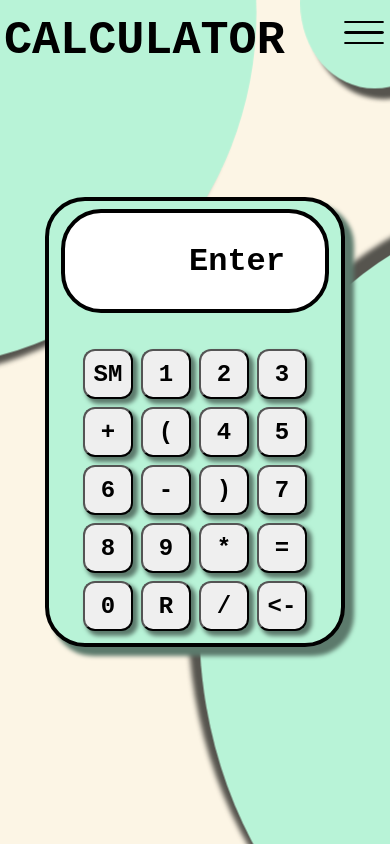
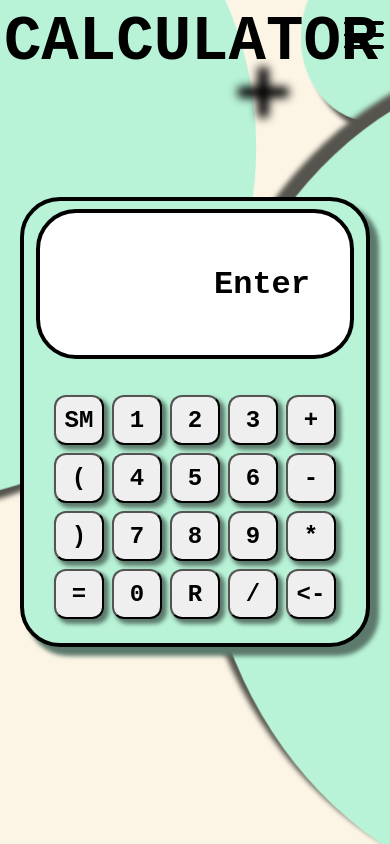
Before and after one commit to PushkarOM/All-in-one-ReatApp, a React (Vite) app in the folder frontend/: page /calculator in a window 390 px wide. Shown: the top 844 px of the page. Built offline with nearby package versions, Linux system fonts and the light colour scheme.

Commit message:
improving Text Reponsivness

```diff
--- a/frontend/src/App.css
+++ b/frontend/src/App.css
@@ -1,3 +1,5 @@
+
+
 *{
   margin: 0;
   padding: 0;
--- a/frontend/src/components/Background.css
+++ b/frontend/src/components/Background.css
@@ -1,7 +1,7 @@
-.backgroundCalculator{
+.backgroundCalculator {
     position: absolute;
     z-index: 0;
-    top : 0;
+    top: 0;
     left: 0;
     width: 100vw;
     height: 100vh;
@@ -9,10 +9,10 @@
     background-color: #fcf5e5;
 }
 
-.ellipse-top-left{
+.ellipse-top-left {
     position: absolute;
-    top : -80%;
-    left : -30%;
+    top: -80%;
+    left: -30%;
     width: 145vh;
     height: 141vh;
     border-radius: 50%;
@@ -20,20 +20,20 @@
 }
 
 
-.ellipse-top-right{
+.ellipse-top-right {
     position: absolute;
-    top : -2%;
-    left : 95%;
+    top: -2%;
+    left: 95%;
     width: 12vh;
     height: 13vh;
     border-radius: 50%;
     animation: breatheffect 12s infinite;
 }
 
-.ellipse-bottom-right{
+.ellipse-bottom-right {
     position: absolute;
-    top : 50%;
-    left : 70%;
+    top: 50%;
+    left: 70%;
     width: 35vw;
     height: 65vh;
     border-radius: 50%;
@@ -41,29 +41,32 @@
 }
 
 @keyframes breatheffect {
-    0%{
+    0% {
         transform: scale(1);
     }
-    50%{
+
+    50% {
         transform: scale(1.25);
     }
-    100%{
+
+    100% {
         transform: scale(1);
     }
 
 
 }
-.title-bold{
+
+.title-bold {
     position: relative;
     z-index: 1;
-    top : -2.5%;
-    left : 0%;
+    top: -2.5%;
+    left: 0%;
     font-family: monospace;
     font-size: 10vw;
     font-weight: bold;
 }
 
-.title-small{
+.title-small {
     position: relative;
     z-index: 1;
     bottom: 40%;
@@ -78,37 +81,165 @@
 .logo {
     position: absolute;
     z-index: 3;
-    font-size:40vh;
+    font-size: clamp(24px, 15vw, 15vw);
     font-weight: bold;
     font-family: monospace;
-
     filter: blur(5px);
 }
 
-.one{
-    top: 2.5%;
+.one {
+    top: 7.5%;
     left: 60%;
 }
 
-.two{
-    top: 55%;
+.two {
+    top: 58%;
     left: 60%;
 }
-.three{
-    top: 50%;
-    left: 30%;
+
+.three {
+    top: 58%;
+    left: 28%;
 }
 
 
-.ellipse-top-left{
+.ellipse-top-left {
     box-shadow: 8px 8px 4px 1px #56544e;
 }
 
-.ellipse-top-right{
+.ellipse-top-right {
     box-shadow: -8px 8px 4px 1px #56544e;
 }
 
-.ellipse-bottom-right{
+.ellipse-bottom-right {
     box-shadow: -8px -8px 4px 1px #56544e;
 
 }
+
+
+
+/*Making the site more responsive*/
+@media (max-width : 1400px) {
+    .title-small {
+        display: none;
+    }
+}
+
+@media (max-width : 1200px) {
+    .title-bold {
+        top: -0.5%;
+        font-size: 16vw;
+    }
+
+    .ellipse-top-left {
+        left: -90%;
+        top: -46%;
+        width: 113vh;
+        height: 95vh;
+    }
+
+    .ellipse-bottom-right {
+        width: 54vh;
+        height: 65vh;
+    }
+
+    .ellipse-top-right {
+        width: 12vw;
+        height: 9vh;
+        left: 92%;
+        top: -2%;
+    }
+}
+
+@media (max-width:786px) {
+
+
+
+
+    .ellipse-top-left {
+        left: -90%;
+        top: -2%;
+        width: 100vh;
+        height: 100vh;
+    }
+
+    .ellipse-bottom-right {
+        width: 70vh;
+        height: 80vh;
+    }
+
+    .ellipse-top-right {
+        width: 32vw;
+        height: 20vh;
+        left: 80%;
+        top: -4%;
+    }
+
+
+
+
+    .title-bold {
+        top: 2%;
+    }
+}
+
+
+@media (max-width : 600px) {
+
+    .ellipse-top-right {
+        left: -90%;
+        top: -16%;
+        width: 64vh;
+        height: 67vh;
+    }
+
+    .ellipse-bottom-right {
+        width: 70vh;
+        height: 80vh;
+        top: 17%;
+    }
+
+    .ellipse-top-left {
+        width: 32vw;
+        height: 17vh;
+        left: 80%;
+        top: -4%;
+    }
+
+    .title-bold {
+        font-size: 16vw;
+        top: 0.8%;
+        left: 1%;
+    }
+
+
+}
+
+@media (max-width : 300px) {
+    .ellipse-top-right {
+        left: -90%;
+        top: -16%;
+        width: 44vh;
+        height: 67vh;
+    }
+
+    .ellipse-bottom-right {
+        width: 70vh;
+        height: 80vh;
+        top: 34%;
+    }
+
+    .ellipse-top-left {
+        width: 51vw;
+        height: 15vh;
+        left: 75%;
+        top: -3%;
+    }
+
+    .title-bold {
+        top: 1%;
+        font-size: 15vw;
+    }
+
+
+}
--- a/frontend/src/components/Background.jsx
+++ b/frontend/src/components/Background.jsx
@@ -1,48 +1,66 @@
-import React from 'react';
+import React from "react";
 import "./Background.css";
-import { useLocation } from 'react-router-dom';
+import { useLocation } from "react-router-dom";
+
+// Import icons for calculator and weather
+import { FaPlus, FaTimes, FaEquals } from "react-icons/fa";
+import { IoSunny, IoRainy, IoCloudy } from "react-icons/io5";
 
 const Background = () => {
+  const location = useLocation();
+  let ellipseStyle,
+    text,
+    textlower,
+    backgroundStyle,
+    oneLogo,
+    twoLogo,
+    threeLogo;
 
-    const location = useLocation();
-    let ellipseStyle;
-    let backgroundStyle;
-    let text, textlower;
-
-    //dynamically update the Backgorund Values
-    if (location.pathname === '/calculator') {
-        ellipseStyle = { backgroundColor: '#b8f3d7' };
-        backgroundStyle = { backgroundColor: '#fcf5e5' };
+  // Dynamically update the Background Values
+  if (location.pathname === "/calculator") {
+    ellipseStyle = { backgroundColor: "#b8f3d7" };
+    backgroundStyle = { backgroundColor: "#fcf5e5" };
     text = "CALCULATOR";
     textlower = "Calculator";
-    }
-    else if (location.pathname === '/weather') {
-        ellipseStyle = { backgroundColor: '#30a6ff' };
-        backgroundStyle = { backgroundColor: '#fcfeff' };
+
+    // Icons for calculator
+    oneLogo = <FaPlus className="logo-icon" />;
+    twoLogo = <FaTimes className="logo-icon" />;
+    threeLogo = <FaEquals className="logo-icon" />;
+  } else if (location.pathname === "/weather") {
+    ellipseStyle = { backgroundColor: "#30a6ff" };
+    backgroundStyle = { backgroundColor: "#fcfeff" };
     text = "WEATHER";
     textlower = "WeaTher";
-    }
-    else {
-        ellipseStyle = { backgroundColor: '#b8f3d7' };
-        backgroundStyle = { backgroundColor: '#fcf5e5' };
+
+    // Icons for weather
+    oneLogo = <IoSunny className="logo-icon" />;
+    twoLogo = <IoRainy className="logo-icon" />;
+    threeLogo = <IoCloudy className="logo-icon" />;
+  } else {
+    ellipseStyle = { backgroundColor: "#b8f3d7" };
+    backgroundStyle = { backgroundColor: "#fcf5e5" };
     text = "CALCULATOR";
     textlower = "Calculator";
+
   }
 
   return (
     <>
-        <div className='backgroundCalculator' style={backgroundStyle}>
-                <div className='title-bold'>{text}</div>
-                <div className='ellipse-top-left' style={ellipseStyle}></div>
-                <div className='ellipse-top-right' style={ellipseStyle}></div>
-                <div className='ellipse-bottom-right' style={ellipseStyle}></div>
-                <div className='title-small'>{textlower}</div>
-                <div className='logo one'></div>
-                <div className='logo two'></div>
-                <div className='logo three'></div>
+      <div className="backgroundCalculator" style={backgroundStyle}>
+        <div className="title-bold">{text}</div>
+        <div className="ellipse-top-left" style={ellipseStyle}></div>
+        <div className="ellipse-top-right" style={ellipseStyle}></div>
+        <div className="ellipse-bottom-right" style={ellipseStyle}></div>
+        <div className="title-small">{textlower}</div>
+
+        {/* Dynamic Logos */}
+        <div className="logo one">{oneLogo}</div>
+        <div className="logo two">{twoLogo}</div>
+        <div className="logo three">{threeLogo}</div>
       </div>
     </>
-  )
-}
+  );
+};
 
 export default Background;
--- a/frontend/src/components/hamburger.css
+++ b/frontend/src/components/hamburger.css
@@ -41,7 +41,7 @@
     right: -100%;
     top: 0;
     height: 100%;
-    width: 20%;
+    width: 400px;
     backdrop-filter: blur(0px);
     transition: right 0.25s ease-in-out, backdrop-filter 0.3s ease-in-out;
     z-index: 1000;
@@ -84,7 +84,7 @@
     border-radius: 12px;
     font-family: monospace;
     font-weight: bold;
-    font-size: 28px;
+    font-size: clamp(22px,1.5vw,48px);
     box-shadow: 4px 4px 4px 1px #5c7a6c;
     transition: transform 0.25s ease-in-out;
     display: flex;
@@ -115,7 +115,7 @@
 
     .bar{
         width: 40px;
-        height: 2.5px;
+        height: 5px;
     }
 }
 
@@ -135,6 +135,6 @@
 
     .bar{
         width: 40px;
-        height: 2.5px;
+        height: 4px;
     }
 }
--- a/frontend/src/pages/calculator.css
+++ b/frontend/src/pages/calculator.css
@@ -1,13 +1,13 @@
-.calcsection{
+.calcsection {
     position: relative;
     z-index: 5;
     display: flex;
     justify-content: center;
     align-items: center;
-    gap : 12px
+    gap: 12px
 }
 
-.calcbody{
+.calcbody {
     display: flex;
     justify-content: flex-start;
     align-items: center;
@@ -21,7 +21,7 @@
     box-shadow: 8px 8px 4px 1px #5c7a6c;
 }
 
-.calcbody2{
+.calcbody2 {
     display: flex;
     justify-content: center;
     align-items: center;
@@ -36,19 +36,20 @@
     box-shadow: 8px 8px 4px 1px #5c7a6c;
 }
 
-.output-screen{
+.output-screen {
     border: 4px solid black;
     width: 100%;
     height: 150px;
     margin: 0;
-    border-radius: 40px ;
+    border-radius: 40px;
     display: flex;
     justify-content: flex-end;
     align-items: center;
     flex-wrap: wrap;
     background-color: white;
 }
-.output-screen > p {
+
+.output-screen>p {
     margin-right: 40px;
     margin-left: 40px;
     font-family: monospace;
@@ -56,7 +57,7 @@
     font-size: 32px;
 }
 
-.additional-btn{
+.additional-btn {
     width: 100%;
     height: auto;
     display: flex;
@@ -65,7 +66,8 @@
     flex-wrap: wrap;
     margin-top: 32px;
 }
-.btn-container{
+
+.btn-container {
     width: 100%;
     height: auto;
     display: flex;
@@ -76,7 +78,7 @@
 }
 
 
-.additional-btn > button{
+.additional-btn>button {
     margin: 12px;
     height: 60px;
     width: 100px;
@@ -92,7 +94,7 @@
 }
 
 
-.btn-container > button{
+.btn-container>button {
     height: 60px;
     width: 60px;
     margin: 4px;
@@ -108,164 +110,69 @@
 
 }
 
-.btn-container > button:hover, .additional-btn > button:hover{
+.btn-container>button:hover,
+.additional-btn>button:hover {
     transform: scale(1.15);
 }
 
 
 /*Making the site more responsive*/
-@media (max-width : 1400px){
-    .title-small{
-        display: none;
-    }
-}
-
-@media (max-width : 1200px){
-    .title-bold{
-        top : -0.5%;
-        font-size: 16vw;
-    }
-    .ellipse-top-left{
-        left: -90%;
-        top: -46%;
-        width: 113vh;
-        height: 95vh;
-    }
-
-    .ellipse-bottom-right{
-        width: 54vh;
-        height: 65vh;
-    }
-
-    .ellipse-top-right{
-        width: 12vw;
-        height: 9vh;
-        left: 92%;
-        top : -2%;
-    }
-}
-
-@media (max-width:786px){
 
 
-    .backgroundCalculator{
-        height: 200vh;
-    }
 
-    .calcsection{
+
+@media (max-width:786px) {
+
+
+
+    .calcsection {
         flex-direction: column-reverse;
         flex-wrap: wrap;
     }
 
-    .ellipse-top-left{
-        left: -90%;
-        top : -2%;
-        width: 100vh;
-        height: 100vh;
-    }
 
-    .ellipse-bottom-right{
-        width: 70vh;
-        height: 80vh;
-    }
 
-    .ellipse-top-right{
-        width: 32vw;
-        height: 20vh;
-        left: 80%;
-        top : -4%;
-    }
-
-    .plus-logo,.equal-logo,.multiply-logo{
-        display: none;
-    }
-
-    .calcbody,.calcbody2{
-        width: 300px;
-        height:450px;
+    .calcbody,
+    .calcbody2 {
+        width: 350px;
+        height: 450px;
         padding: 8px;
         padding-left: 12px;
         padding-right: 12px;
     }
 
 
-    .btn-container > button{
+    .btn-container>button {
         width: 50px;
         height: 50px;
         font-size: 24px;
 
     }
 
-    .additional-btn > button{
+    .additional-btn>button {
         height: 50px;
         font-size: 28px;
-    }
-
-    .title-bold{
-        top : 2%;
-    }
-}
-
-
-@media (max-width : 600px){
-
-    .ellipse-top-right{
-        left: -90%;
-        top: -16%;
-        width: 64vh;
-        height: 67vh;
-    }
-    .ellipse-bottom-right{
-        width: 70vh;
-        height: 80vh;
-        top: 17%;
-    }
-    .ellipse-top-left{
-        width: 32vw;
-        height: 17vh;
-        left: 80%;
-        top: -4%;
-    }
-    .title-bold{
-        font-size: 12vw;
-        top : 0.8%;
-        left : 1%;
     }
 
 
 }
 
-@media (max-width : 300px){
-    .ellipse-top-right{
-        left: -90%;
-        top: -16%;
-        width: 44vh;
-        height: 67vh;
-    }
-    .ellipse-bottom-right{
-        width: 70vh;
-        height: 80vh;
-        top: 34%;
-    }
-    .ellipse-top-left{
-        width: 51vw;
-        height: 15vh;
-        left: 75%;
-        top: -3%;
-    }
-    .title-bold{
-        top : 1%;
-        font-size: 13vw;
+
+
+
+@media (max-width : 300px) {
+
+
+    .calcbody,
+    .calcbody2 {
+        width: 95%;
     }
 
-    .calcbody,.calcbody2{
-        width: 240px;
+    .additional-btn>button {
+        width: 80px;
     }
 
-    .additional-btn > button{
-        width: 80px;
-    }
-    .btn-container > button {
+    .btn-container>button {
         width: 40px;
         height: 50px;
     }
```
Lines whose indentation alone changed are shown as unchanged.
